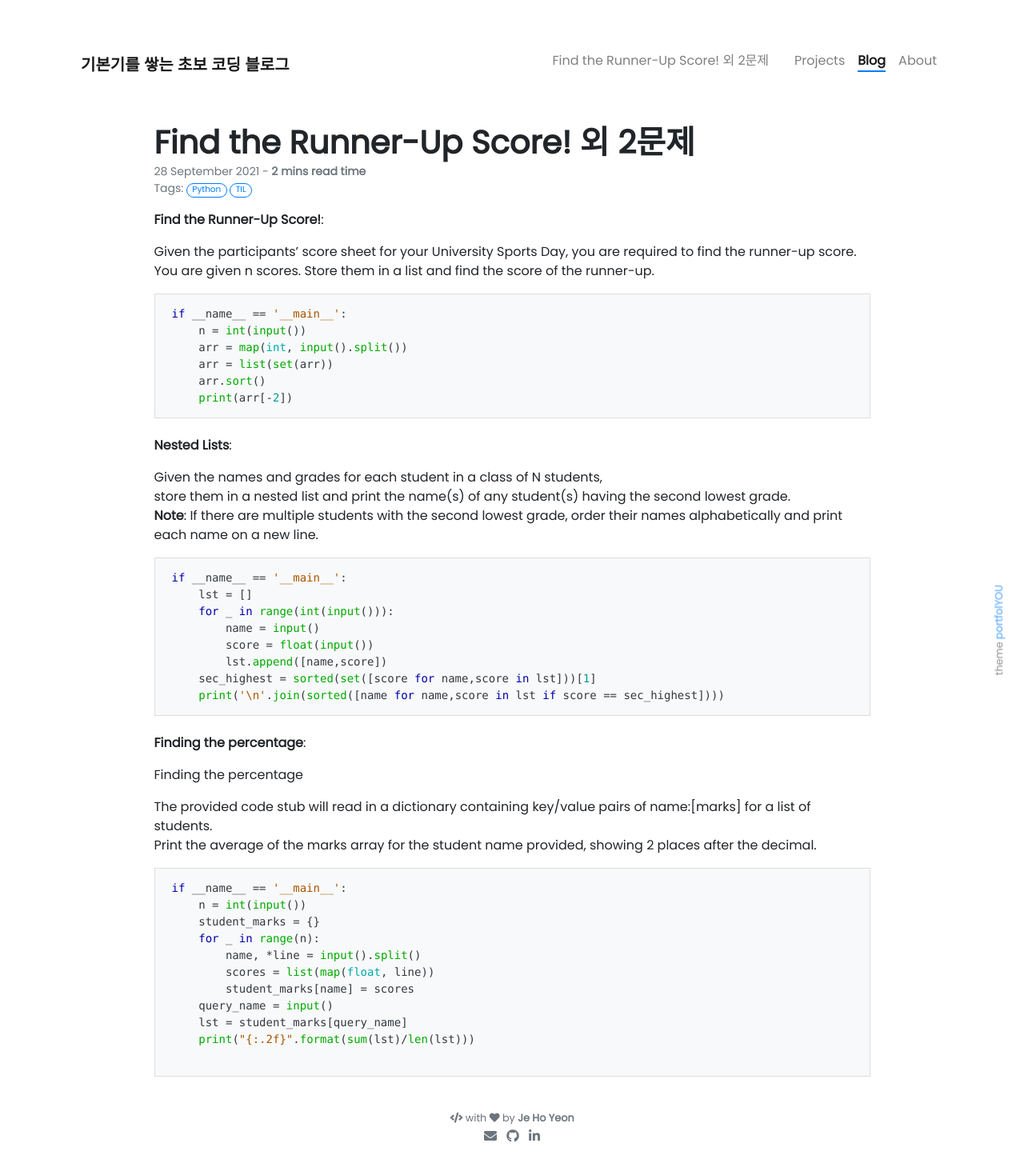
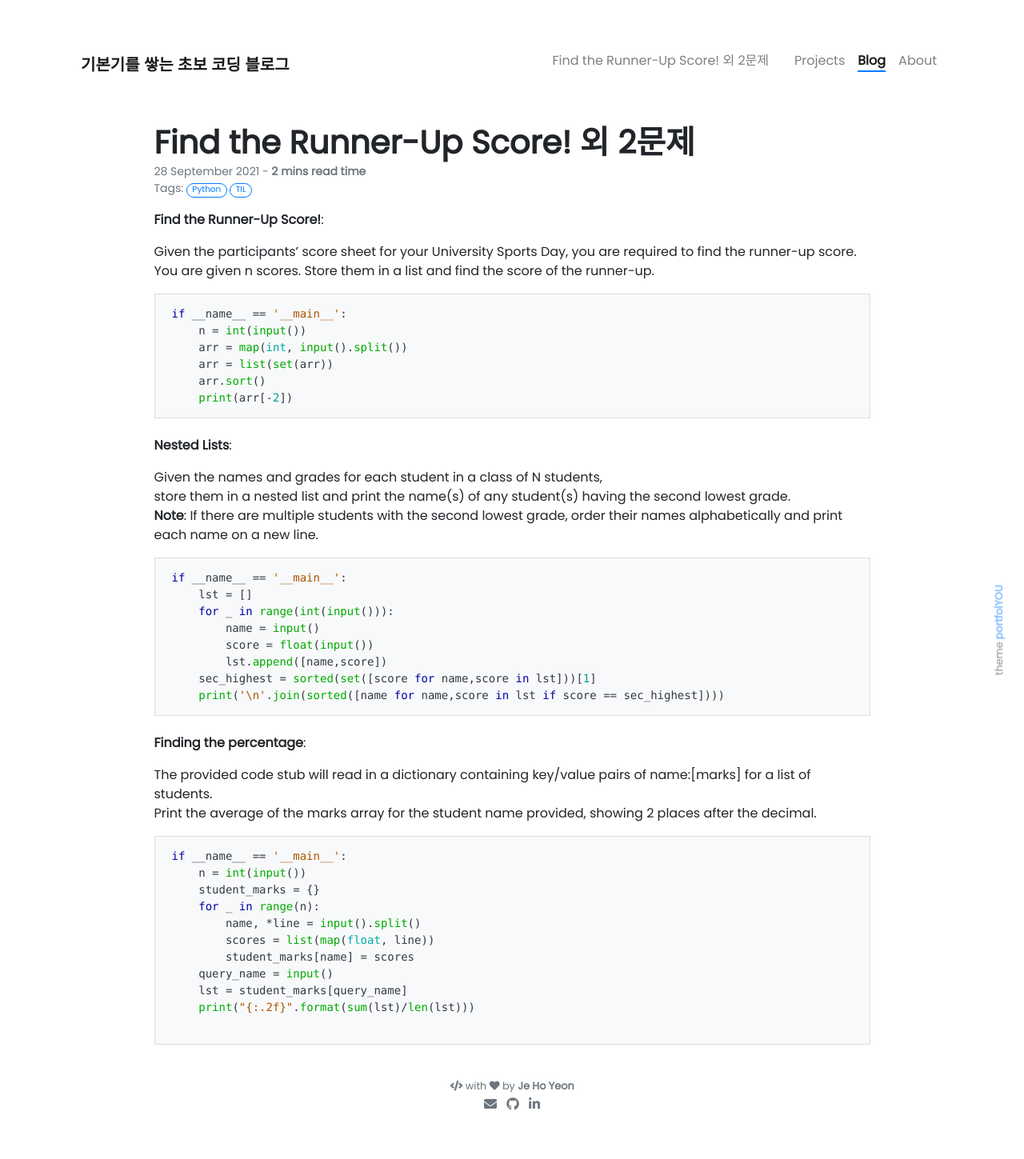
Before and after one commit to jyeon94/jyeon94.github.io, a Jekyll site: the page built from _posts/2021-09-28-Python.md, in a window 1280 px wide. Shown: the whole page at 80% size. Built offline with Jekyll 4.4.1, drawn with Linux system fonts in a browser that asks for light colours; nearby versions of some CDN libraries; our own code applies the rules of GitHub Pages for plain Markdown files; after the commit the page ends 1409 px from its top, so only the background shows below that.

Commit message:
Update 2021-09-28-Python.md

```diff
--- a/_posts/2021-09-28-Python.md
+++ b/_posts/2021-09-28-Python.md
@@ -38,8 +38,6 @@ if __name__ == '__main__':
 
 **Finding the percentage**: <br/>
 
-Finding the percentage
-
 The provided code stub will read in a dictionary containing key/value pairs of name:[marks] for a list of students. <br/>
 Print the average of the marks array for the student name provided, showing 2 places after the decimal.
 
```
